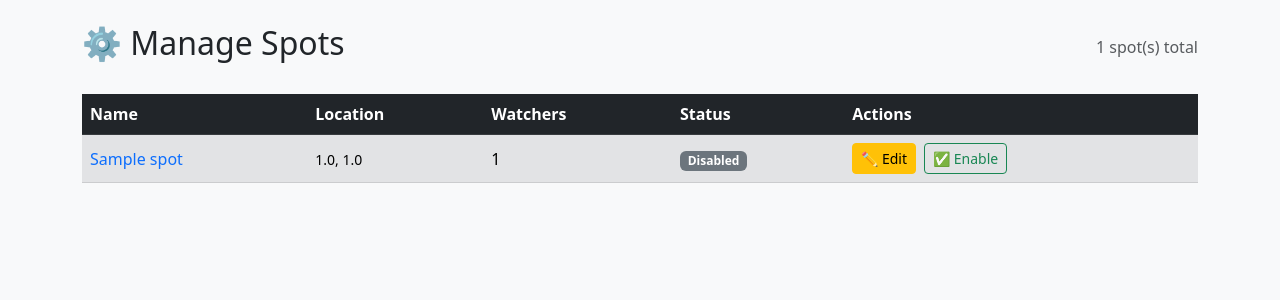
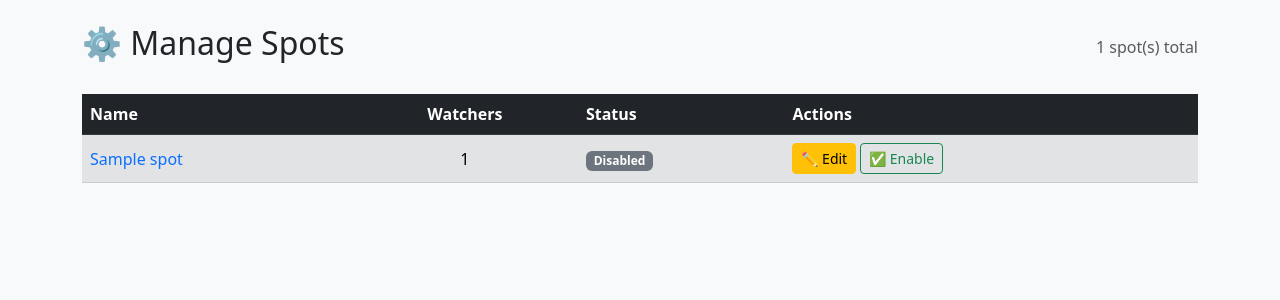
Before and after one commit to Safa246UK/kiteapp, a Flask app: page /spots/manage in a window 1280 px wide. Shown: the part 56-356 px from the top of the page. Run offline with Flask 3, Linux system fonts and the light colour scheme; a user stored in the database is signed in; tables that the repository leaves empty hold one stand-in row (values such as "Sample post").

Commit message:
Tidy Manage Spots table: remove Location column, centre Watchers, align buttons
Co-Authored-By: Claude Sonnet 4.6 <noreply@anthropic.com>

```diff
--- a/templates/spots/manage.html
+++ b/templates/spots/manage.html
@@ -11,8 +11,7 @@
         <thead class="table-dark">
             <tr>
                 <th>Name</th>
-                <th>Location</th>
-                <th>Watchers</th>
+                <th class="text-center">Watchers</th>
                 <th>Status</th>
                 <th>Actions</th>
             </tr>
@@ -25,8 +24,7 @@
                         {{ spot.name }}
                     </a>
                 </td>
-                <td><small>{{ spot.latitude|round(4) }}, {{ spot.longitude|round(4) }}</small></td>
-                <td>{{ watcher_counts[spot.id] }}</td>
+                <td class="text-center">{{ watcher_counts[spot.id] }}</td>
                 <td>
                     {% if spot.is_retired %}
                         <span class="badge bg-secondary">Disabled</span>
@@ -35,19 +33,21 @@
                     {% endif %}
                 </td>
                 <td>
+                    <div class="d-flex gap-1">
                         <a href="{{ url_for('spots.edit', spot_id=spot.id) }}"
-                       class="btn btn-sm btn-warning me-1">✏️ Edit</a>
-                    <form method="POST" action="{{ url_for('spots.retire', spot_id=spot.id) }}" class="d-inline">
+                           class="btn btn-sm btn-warning">✏️ Edit</a>
+                        <form method="POST" action="{{ url_for('spots.retire', spot_id=spot.id) }}">
                             <button class="btn btn-sm {% if spot.is_retired %}btn-outline-success{% else %}btn-outline-danger{% endif %}"
                                     onclick="return confirm('{% if spot.is_retired %}Enable this spot?{% else %}Disable this spot? It will be hidden from all users.{% endif %}')">
                                 {% if spot.is_retired %}✅ Enable{% else %}🚫 Disable{% endif %}
                             </button>
                         </form>
+                    </div>
                 </td>
             </tr>
             {% else %}
             <tr>
-                <td colspan="5" class="text-center text-muted">No spots yet.</td>
+                <td colspan="4" class="text-center text-muted">No spots yet.</td>
             </tr>
             {% endfor %}
         </tbody>
```
Lines whose indentation alone changed are shown as unchanged.
